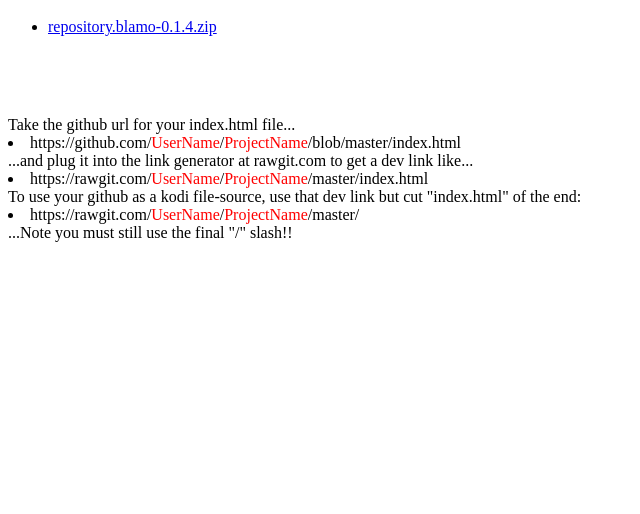
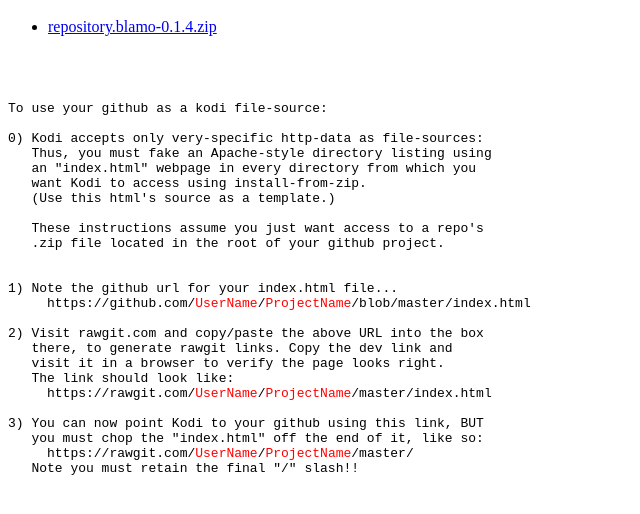
Before and after one commit to jasonbuechler/k, a plain HTML site: page index.html in a window 1280 px wide. Shown: the part 48-562 px from the top of the page, without its empty margins (0-640 px from the left). Drawn offline with Linux system fonts and the light colour scheme.

Commit message:
rawgit instructions way better

```diff
--- a/index.html
+++ b/index.html
@@ -8,13 +8,31 @@
 <ul>
 <li><a href="repository.blamo-0.1.4.zip"> repository.blamo-0.1.4.zip</a></li>
 </ul>
-<address style="font-style:normal;margin-top:5em;">
- Take the github url for your index.html file...
- <li>https://github.com/<font color=red>UserName</font>/<font color=red>ProjectName</font>/blob/master/index.html</li>
- ...and plug it into the link generator at rawgit.com to get a dev link like...
- <li>https://rawgit.com/<font color=red>UserName</font>/<font color=red>ProjectName</font>/master/index.html</li>
- To use your github as a kodi file-source, use that dev link but cut "index.html" of the end:<br>
- <li>https://rawgit.com/<font color=red>UserName</font>/<font color=red>ProjectName</font>/master/</li>
- ...Note you must still use the final "/" slash!!
-</address>
+<pre style="margin-top:5em;">
+To use your github as a kodi file-source:
+
+0) Kodi accepts only very-specific http-data as file-sources:
+   Thus, you must fake an Apache-style directory listing using
+   an "index.html" webpage in every directory from which you
+   want Kodi to access using install-from-zip.
+   (Use this html's source as a template.)
+
+   These instructions assume you just want access to a repo's
+   .zip file located in the root of your github project.
+
+
+1) Note the github url for your index.html file...
+     https://github.com/<font color=red>UserName</font>/<font color=red>ProjectName</font>/blob/master/index.html
+
+2) Visit rawgit.com and copy/paste the above URL into the box
+   there, to generate rawgit links. Copy the dev link and
+   visit it in a browser to verify the page looks right.
+   The link should look like:
+     https://rawgit.com/<font color=red>UserName</font>/<font color=red>ProjectName</font>/master/index.html
+
+3) You can now point Kodi to your github using this link, BUT
+   you must chop the "index.html" off the end of it, like so:
+     https://rawgit.com/<font color=red>UserName</font>/<font color=red>ProjectName</font>/master/
+   Note you must retain the final "/" slash!!
+</pre>
 </body></html>
```
